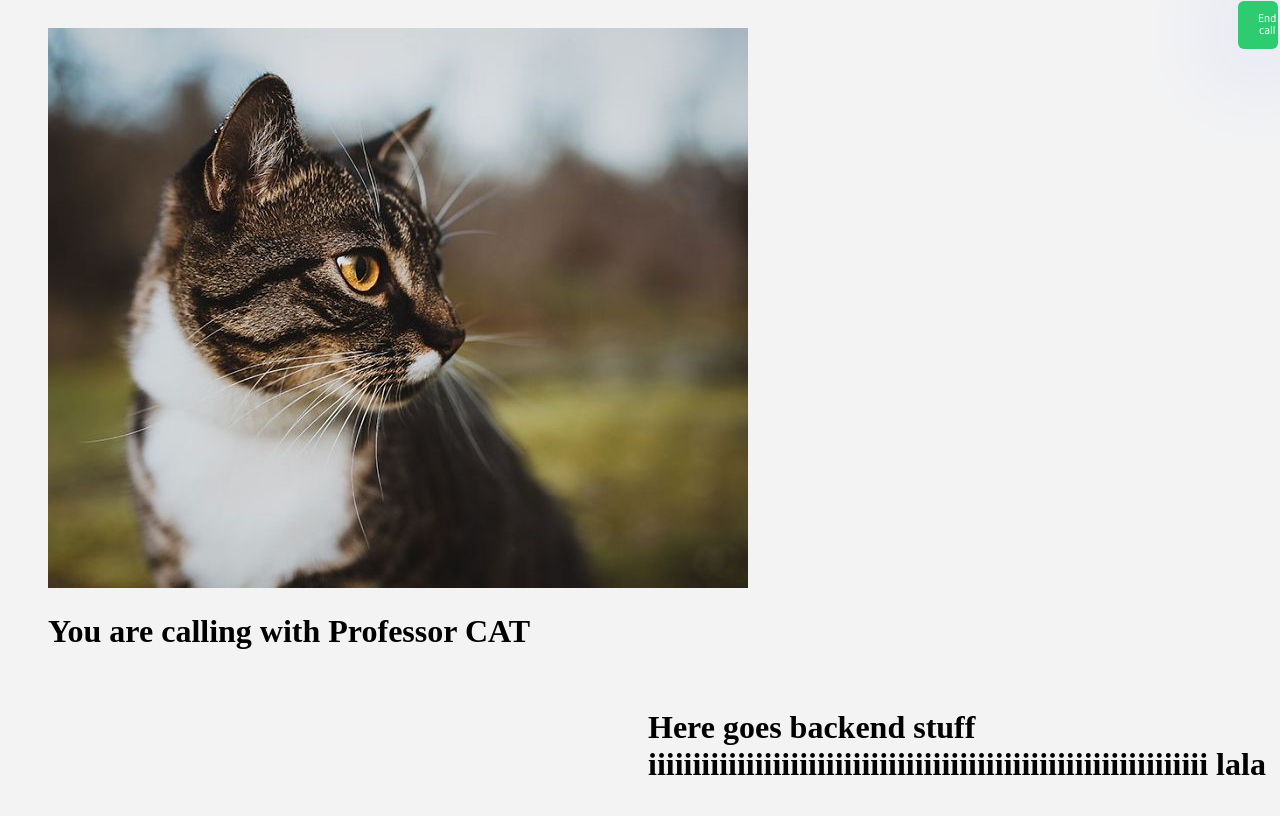
After one commit to K-Monty/hackaTON, a Flask app: page /in_call in a window 1280 px wide. The commit adds this page. Run offline with Flask 2, Linux system fonts and the light colour scheme.

Commit message:
now just need to make it prettier and connect to backend

```diff
--- a/buttons/app.py
+++ b/buttons/app.py
@@ -10,4 +10,13 @@ def home():
 def calling():
     return render_template("calling.html")
 
+@app.route("/in_call")
+def in_call():
+    return render_template("call_fetched.html")
+
+@app.route("/call_ended")
+def call_ended():
+    return render_template("call_ended.html")
+
+
 app.run(debug = True)
--- a/buttons/static/app.css
+++ b/buttons/static/app.css
@@ -106,3 +106,15 @@ button i
         opacity: 0
     }
 }
+
+#end_call_button {
+  line-height: 12px;
+  width: 18px;
+  font-size: 8pt;
+  font-family: tahoma;
+  margin-top: 1px;
+  margin-right: 2px;
+  position:absolute;
+  top:0;
+  right:0;
+}
--- /dev/null
+++ b/buttons/templates/call_ended.html
@@ -0,0 +1,3 @@
+<h1>
+    YOU HAVE ENDED THE CALL.
+</h1>
--- /dev/null
+++ b/buttons/templates/call_fetched.html
@@ -0,0 +1,25 @@
+<!DOCTYPE html>
+<html lang="en">
+<head>
+  <meta charset="UTF-8">
+  <meta http-equiv="X-UA-Compatible" content="IE=edge">
+  <meta name="viewport" content="width=device-width, initial-scale=1.0">
+  <title>WhatsApp CTA Button with pure HTML CSS</title>
+  <link rel="stylesheet" href="{{ url_for('static', filename='app.css') }}">
+
+</head>
+
+<div>
+<figure style="width:50%; float: left; display: inline-block;">
+  <img src="../static/cat.png" alt="Italian Trulli">
+  <h1>You are calling with Professor CAT</h1>
+</figure>
+<h1 style="width:50%; float: right; display: inline-block;">Here goes backend stuff
+iiiiiiiiiiiiiiiiiiiiiiiiiiiiiiiiiiiiiiiiiiiiiiiiiiiiiiiiiiiiiii lala
+</h1>
+
+</div>
+
+<button id="end_call_button" onclick="location.href='/call_ended'">End call</button>
+
+</html>
--- a/buttons/templates/calling.html
+++ b/buttons/templates/calling.html
@@ -12,7 +12,7 @@
 </head>
 <body>
 <div class="content-center">
-    <div class="pulse"> <i class="fas fa-phone fa-2x"></i> </div>
+    <div class="pulse" onclick="location.href='/in_call'"> <i class="fas fa-phone fa-2x"></i> </div>
 </div>
 </body>
 </html>
--- a/buttons/templates/index.html
+++ b/buttons/templates/index.html
@@ -11,6 +11,6 @@
 
 </head>
 <body>
-  <button onclick="location.href='/calling'"><i class='bx bxl-whatsapp'></i> WhatsApp Now</button>
+  <button onclick="location.href='/calling'"><i class='bx bxl-whatsapp'></i> Call Now</button>
 </body>
 </html>
```
Also changed, not shown: buttons/static/cat.png (added).
